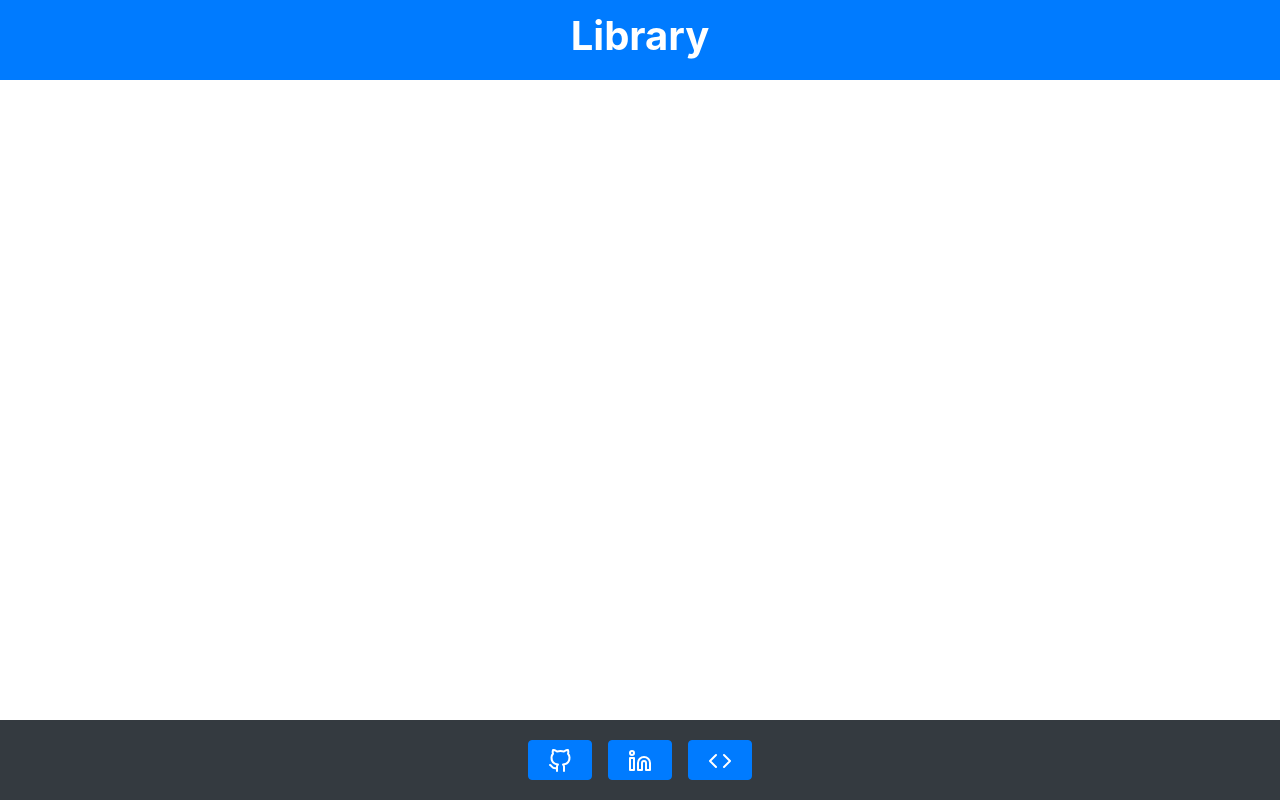
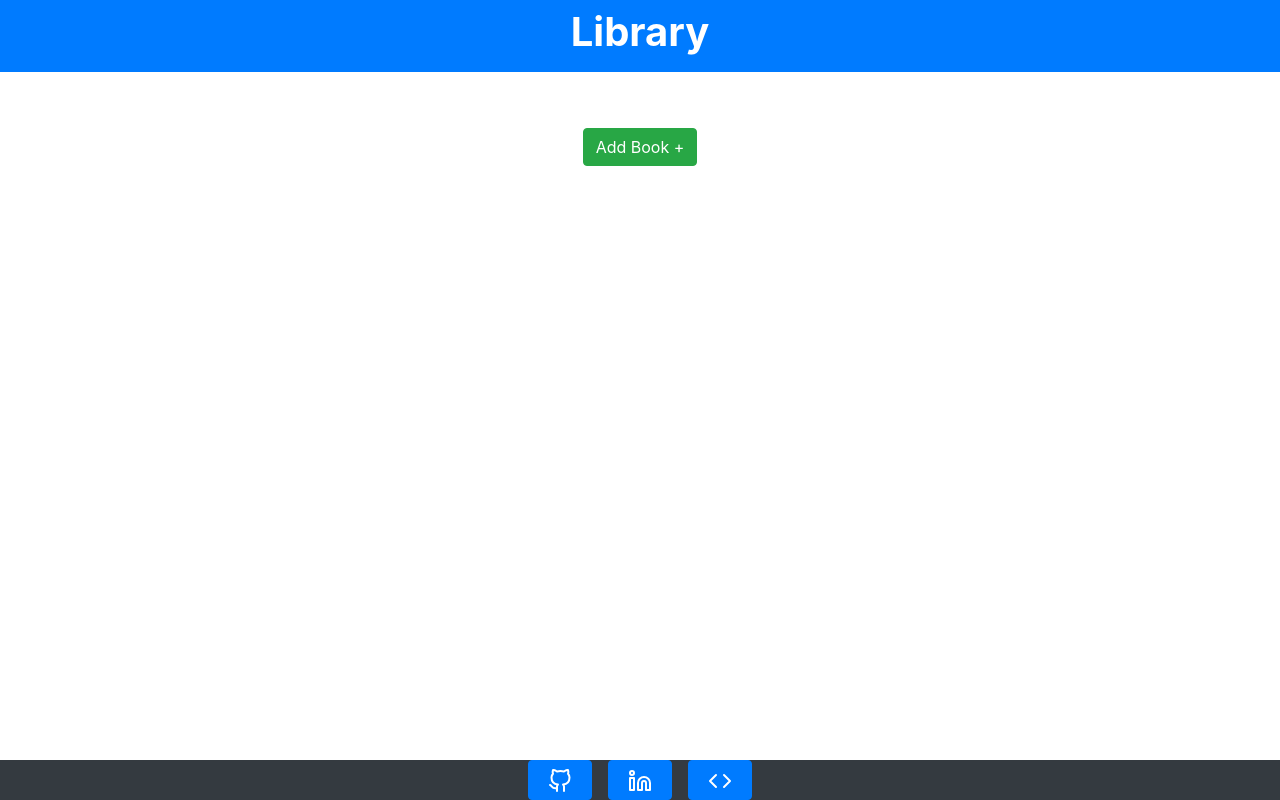
Before and after one commit to morgan-moreno25/LibraryProject, a React (Create React App) app: page / in a window 1280 px wide. Built offline with nearby package versions, Linux system fonts and the light colour scheme.

Commit message:
Add Books
Books can now be added to localStorage and the web page

```diff
--- a/src/App.css
+++ b/src/App.css
@@ -2,9 +2,9 @@
 	display: grid;
 	grid-template-rows: 10vh 80vh 10vh;
 	grid-template-areas:
-    "header"
-    "content"
-    "footer";
+		'header'
+		'content'
+		'footer';
 }
 
 #header {
@@ -18,6 +18,26 @@
 	grid-area: content;
 }
 
+#books {
+	display: flex;
+	flex-direction: row;
+	justify-content: space-evenly;
+}
+.card-body {
+	text-align: center;
+}
+.card-footer {
+	text-align: center;
+}
+
+@media (max-width: 1000px) {
+	#books {
+		flex-direction: column;
+		justify-content: center;
+		align-content: center;
+	}
+}
+
 #footer {
 	grid-area: footer;
 	background: var(--dark);
--- a/src/App.tsx
+++ b/src/App.tsx
@@ -1,19 +1,48 @@
-import React from "react";
+import { useEffect, useState } from 'react';
 
-import "bootstrap/dist/css/bootstrap.min.css";
-import "./App.css";
+import 'bootstrap/dist/css/bootstrap.min.css';
+import './App.css';
 
-import { Navbar } from "react-bootstrap";
+import Header from './components/layout/Header';
+import Footer from './components/layout/Footer';
+import Content from './components/content';
 
-import Header from "./components/layout/Header";
-import Footer from "./components/layout/Footer";
+export interface Book {
+	title: string;
+	author: string;
+	isRead: boolean;
+}
 
 export default function App() {
-  return (
-    <div id="app">
-      <Header />
-      <main id="content" className="container"></main>
-      <Footer />
-    </div>
-  );
+	const [books, setBooks] = useState<Array<Book>>([]);
+
+	const saveBooksToLocalStorage = (): void => {
+		localStorage.setItem('books', JSON.stringify(books));
+	};
+	const getBooksFromLocalStorage = (): Array<Book> => {
+		if (localStorage.getItem('books')) {
+			return JSON.parse(localStorage.getItem('books') as string) as Array<Book>;
+		} else {
+			saveBooksToLocalStorage();
+			return [];
+		}
+	};
+
+	useEffect(() => {
+		const data = getBooksFromLocalStorage();
+		setBooks(data);
+	}, [localStorage.getItem('books')]);
+
+	const addBook = (book: Book): void => {
+		setBooks([...books, book]);
+		saveBooksToLocalStorage();
+	};
+
+	return (
+		<div id='app'>
+			<Header />
+			<Content books={books} addBook={addBook} />
+			<Footer />
+		</div>
+	);
 }
--- /dev/null
+++ b/src/components/content/AddBookModal.tsx
@@ -0,0 +1,81 @@
+import { FC, useState } from 'react';
+
+import { Button, Modal, Form } from 'react-bootstrap';
+import { Book } from '../../App';
+
+interface AddBookModalProps {
+	addBook: (book: Book) => void;
+}
+
+const AddBookModal: FC<AddBookModalProps> = ({ addBook }) => {
+	const [isOpen, setIsOpen] = useState(false);
+	const [title, setTitle] = useState('');
+	const [author, setAuthor] = useState('');
+	const [isRead, setIsRead] = useState(false);
+
+	const toggleModal = () => setIsOpen(!isOpen);
+
+	const handleSubmit = (e: React.MouseEvent<HTMLElement, MouseEvent>) => {
+		e.preventDefault();
+		const book = { title, author, isRead };
+
+		addBook(book);
+		setTitle('');
+		setAuthor('');
+		setIsRead(false);
+		toggleModal();
+	};
+
+	return (
+		<div className='row justify-content-center align-items-center mt-5'>
+			<Button variant='success' onClick={toggleModal}>
+				Add Book +
+			</Button>
+			<Modal show={isOpen} onHide={toggleModal} centered>
+				<Modal.Title className='text-center'>Enter Book Information</Modal.Title>
+				<Modal.Body>
+					<Form>
+						<Form.Group>
+							<Form.Label>Title</Form.Label>
+							<Form.Control
+								type='text'
+								id='title'
+								name='title'
+								value={title}
+								onChange={e => setTitle(e.target.value)}
+							/>
+						</Form.Group>
+						<Form.Group>
+							<Form.Label>Author</Form.Label>
+							<Form.Control
+								type='text'
+								id='author'
+								name='author'
+								value={author}
+								onChange={e => setAuthor(e.target.value)}
+							/>
+						</Form.Group>
+						<Form.Group>
+							<Form.Check
+								type='checkbox'
+								label='Have you read this before?'
+								checked={isRead}
+								onChange={() => setIsRead(!isRead)}
+							/>
+						</Form.Group>
+						<Form.Row className='justify-content-center align-items-center'>
+							<Button variant='primary' type='button' className='mx-2' onClick={handleSubmit}>
+								Submit
+							</Button>
+							<Button variant='danger' type='button' onClick={toggleModal} className='mx-2'>
+								Cancel
+							</Button>
+						</Form.Row>
+					</Form>
+				</Modal.Body>
+			</Modal>
+		</div>
+	);
+};
+
+export default AddBookModal;
--- /dev/null
+++ b/src/components/content/BookItem.tsx
@@ -0,0 +1,29 @@
+import { FC } from 'react';
+import { Button, Card } from 'react-bootstrap';
+import { Book } from '../../App';
+
+interface BookItemProps {
+	book: Book;
+}
+
+const BookItem: FC<BookItemProps> = ({ book }) => {
+	return (
+		<Card className='book mb-2'>
+			<Card.Body>
+				<p className='h4'>{book.title}</p>
+				<p className='h6'>by {book.author}</p>
+				<p>{book.isRead ? 'Read' : 'Have not read'}</p>
+			</Card.Body>
+			<Card.Footer>
+				<Button variant='warning' className='mx-2'>
+					Edit
+				</Button>
+				<Button variant='danger' className='mx-2'>
+					Delete
+				</Button>
+			</Card.Footer>
+		</Card>
+	);
+};
+
+export default BookItem;
--- /dev/null
+++ b/src/components/content/index.tsx
@@ -0,0 +1,24 @@
+import { FC } from 'react';
+import { Book } from '../../App';
+import AddBookModal from './AddBookModal';
+import BookItem from './BookItem';
+
+interface ContentProps {
+	books: Array<Book>;
+	addBook: (book: Book) => void;
+}
+
+const Content: FC<ContentProps> = ({ books, addBook }) => {
+	return (
+		<main id='content' className='container'>
+			<AddBookModal addBook={addBook} />
+			<div id='books' className='mt-2'>
+				{books.map((book, index) => (
+					<BookItem key={index} book={book} />
+				))}
+			</div>
+		</main>
+	);
+};
+
+export default Content;
--- a/src/components/layout/Footer.tsx
+++ b/src/components/layout/Footer.tsx
@@ -1,19 +1,16 @@
-import { GitHub, Linkedin, Code } from "react-feather";
+import { GitHub, Linkedin, Code } from 'react-feather';
 
 export default function Footer() {
 	return (
-    <footer id="footer" className="container-fluid">
-      <div
-        id="footer-links"
-        className="row justify-content-center align-items-center h-100"
-      >
-        <a href="#!" className="col-3 btn btn-primary mx-2">
+		<footer id='footer' className='container-fluid fixed-bottom'>
+			<div id='footer-links' className='row justify-content-center align-items-center h-100'>
+				<a href='#!' className='col-3 btn btn-primary mx-2'>
 					<GitHub />
 				</a>
-        <a href="#!" className="col-3 btn btn-primary mx-2">
+				<a href='#!' className='col-3 btn btn-primary mx-2'>
 					<Linkedin />
 				</a>
-        <a href="#!" className="col-3 btn btn-primary mx-2">
+				<a href='#!' className='col-3 btn btn-primary mx-2'>
 					<Code />
 				</a>
 			</div>
--- a/src/components/layout/Header.tsx
+++ b/src/components/layout/Header.tsx
@@ -1,10 +1,10 @@
-import React from "react";
-import { Navbar } from "react-bootstrap";
+import React from 'react';
+import { Navbar } from 'react-bootstrap';
 
 export default function Header() {
-  return (
-    <Navbar bg="primary" variant="dark" id="header">
-      <h1 className="font-weight-bold">Library</h1>
-    </Navbar>
-  );
+	return (
+		<Navbar bg='primary' variant='dark' id='header' className='fixed-top'>
+			<h1 className='font-weight-bold'>Library</h1>
+		</Navbar>
+	);
 }
```
Lines whose indentation alone changed are shown as unchanged.
